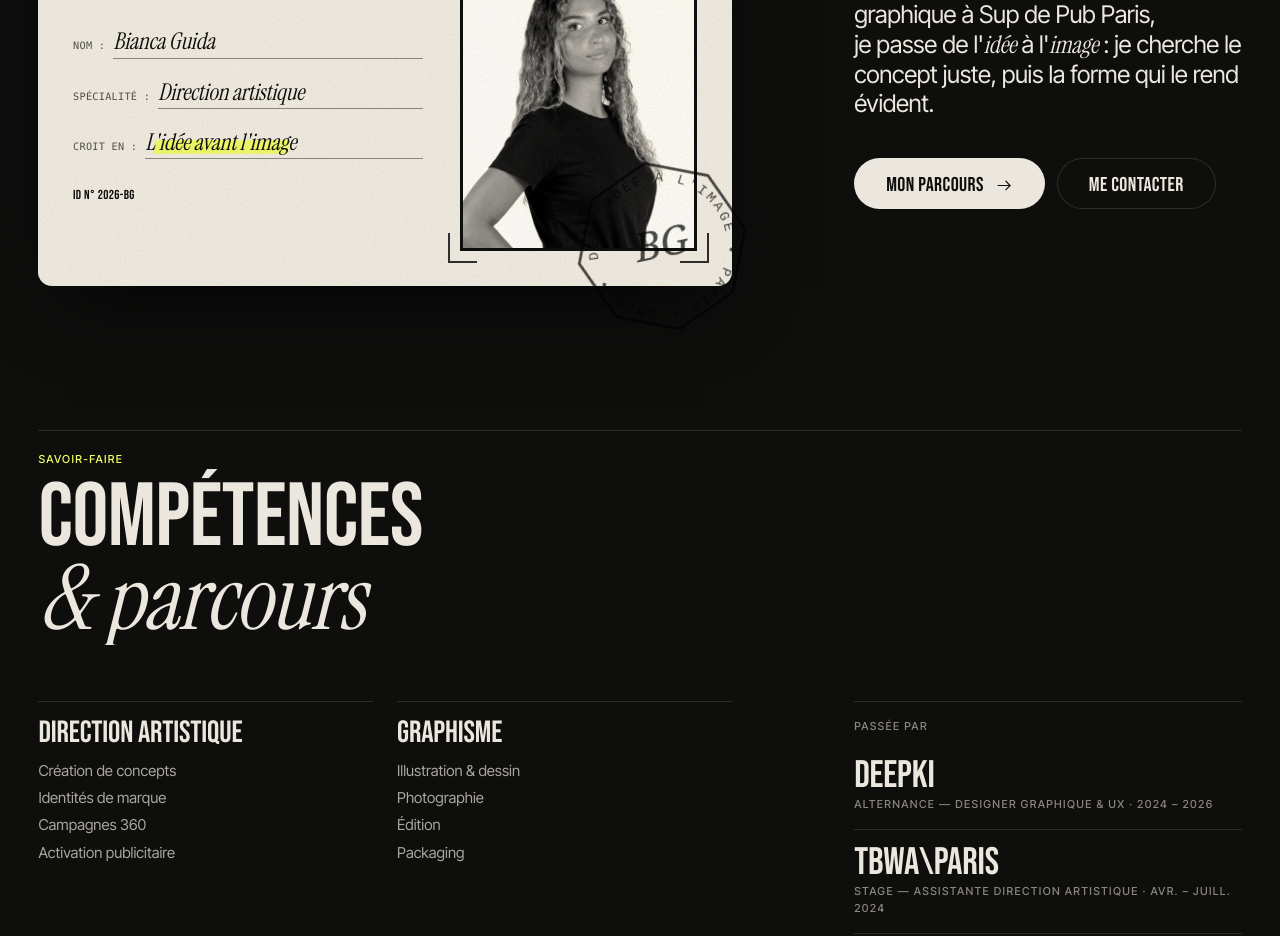
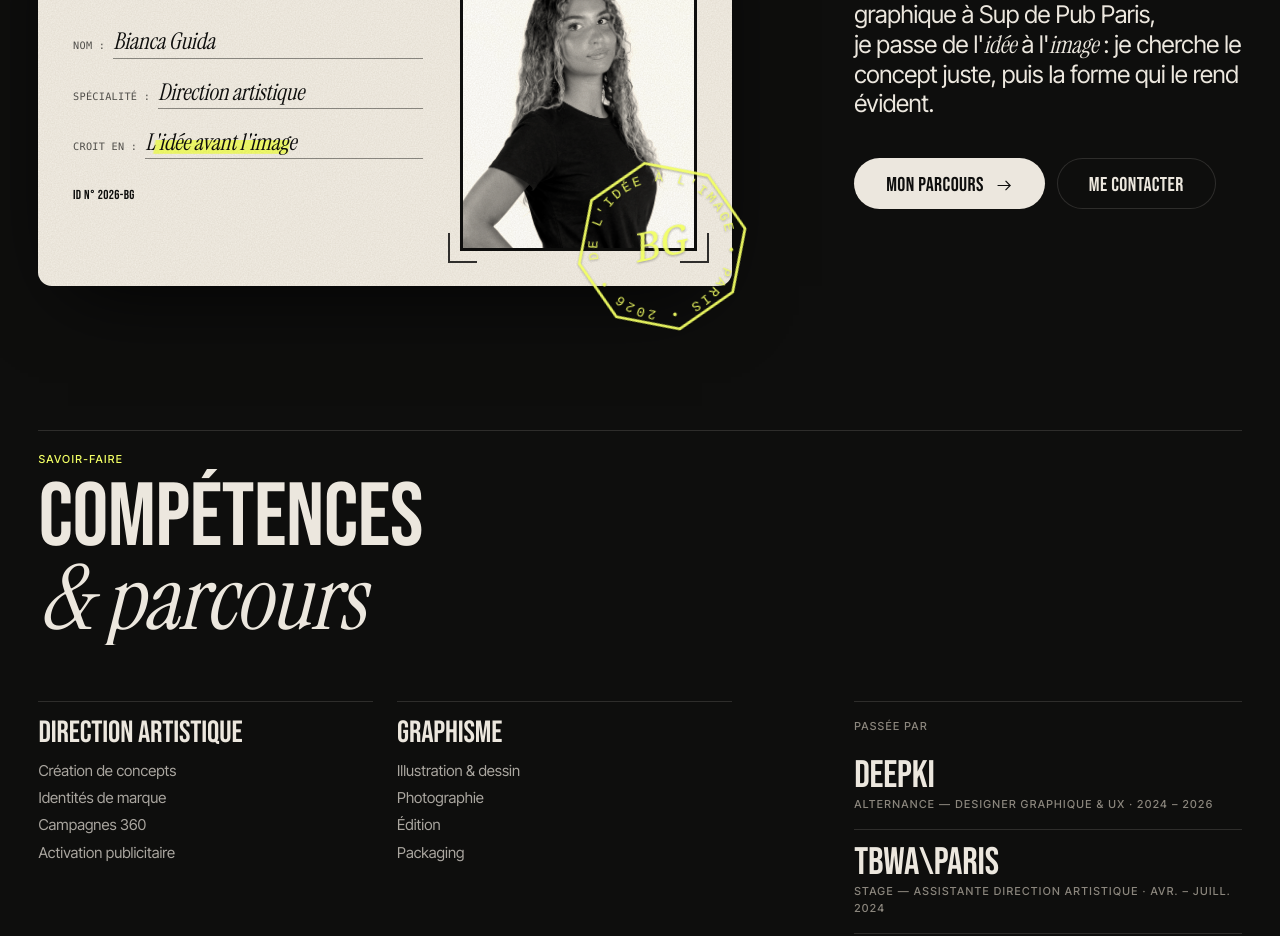
Before and after one commit to biancagda/bianca-guida-portfolio, a Next.js app: page / in a window 1280 px wide. Shown: the part 2840-3776 px from the top of the page. Built offline with nearby package versions, Linux system fonts and the light colour scheme.

Commit message:
Carte Creative ID : tampon en jaune
Co-Authored-By: Claude Opus 5.5 <noreply@anthropic.com>
Claude-Session: https://claude.ai/code/session_019zLV6BxsN8g4HPLTLGMgo7

```diff
--- a/src/components/IdCard.tsx
+++ b/src/components/IdCard.tsx
@@ -74,7 +74,7 @@ export function IdCard() {
       <svg
         viewBox="0 0 200 200"
         aria-hidden
-        className="pointer-events-none absolute -bottom-[10%] right-[2%] w-[30%] -rotate-12 text-ink opacity-75 mix-blend-multiply md:-bottom-[12%] md:right-[-3%] md:w-[26%]"
+        className="pointer-events-none absolute -bottom-[10%] right-[2%] w-[30%] -rotate-12 text-signal opacity-95 drop-shadow-[0_1px_1px_rgba(0,0,0,0.35)] md:-bottom-[12%] md:right-[-3%] md:w-[26%]"
       >
         <defs>
           <path id="stamp-circle" d="M100,100 m-72,0 a72,72 0 1,1 144,0 a72,72 0 1,1 -144,0" />
```
